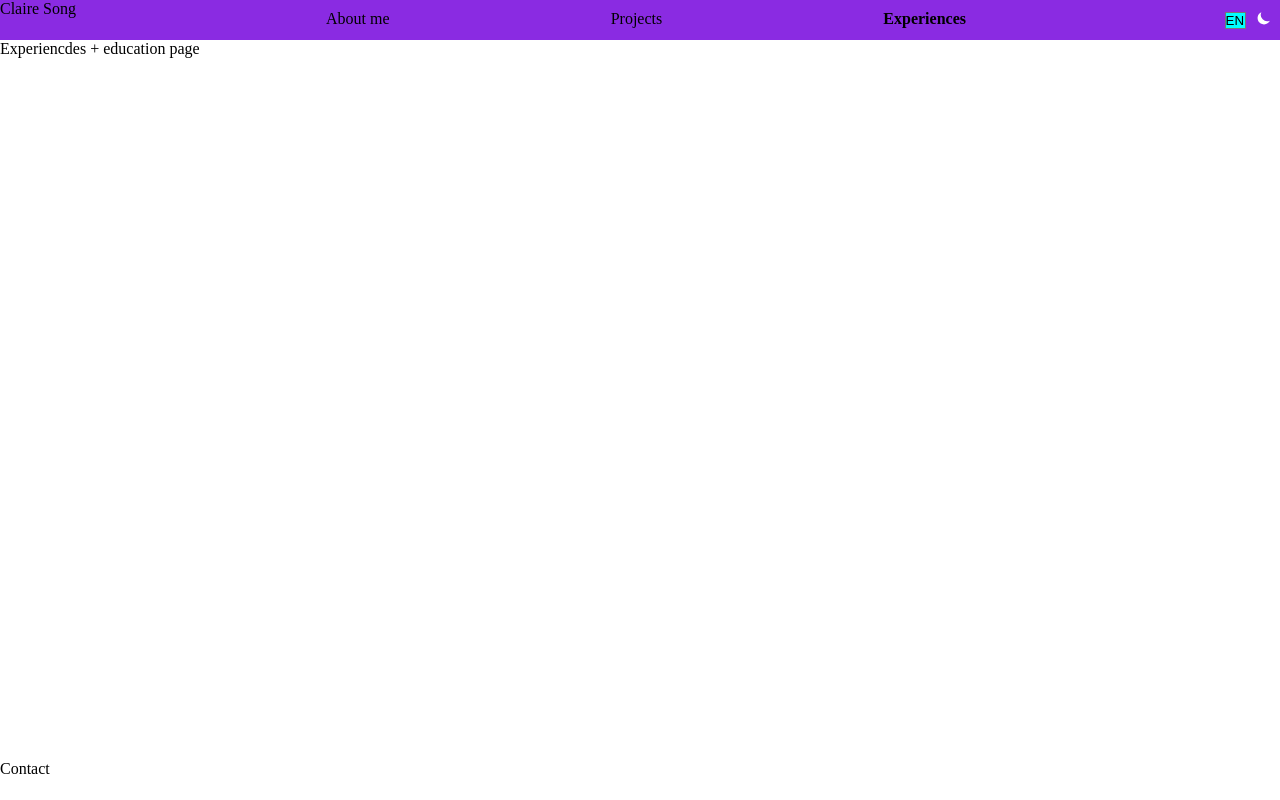
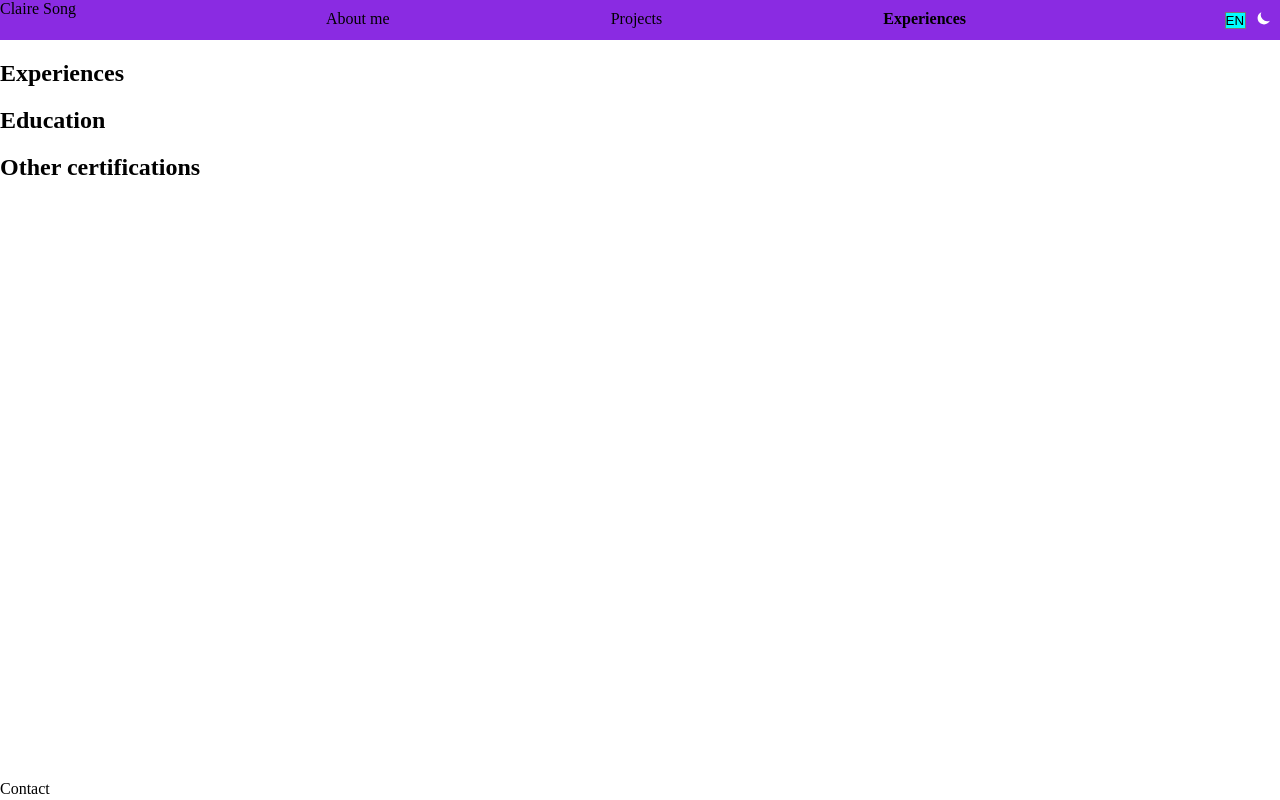
Before and after one commit to claire2d2/portfolio, a React (Vite) app: page /experiences in a window 1280 px wide. Built offline with nearby package versions, Linux system fonts and the light colour scheme.

Commit message:
experiences initial commit

```diff
--- a/src/App.tsx
+++ b/src/App.tsx
@@ -3,7 +3,7 @@ import Layout from "./layout/Layout";
 import Homepage from "./pages/Homepage";
 import About from "./pages/About/About";
 import Projects from "./pages/Projects/Projects";
-import Experiences from "./pages/Experiences";
+import Experiences from "./pages/Experiences/Experiences";
 import "./App.css";
 
 function App() {
--- a/src/pages/Experiences.tsx
+++ /dev/null
@@ -1,7 +0,0 @@
-import React from "react";
-
-const Experiences = () => {
-  return <div>Experiencdes + education page</div>;
-};
-
-export default Experiences;
--- /dev/null
+++ b/src/pages/Experiences/Experiences.css
@@ -0,0 +1,4 @@
+.Experiences {
+  width: 100%;
+  height: 100%;
+}
--- /dev/null
+++ b/src/pages/Experiences/Experiences.tsx
@@ -0,0 +1,12 @@
+import "./Experiences.css";
+const Experiences = () => {
+  return (
+    <div className="Experiences">
+      <h2>Experiences</h2>
+      <h2>Education</h2>
+      <h2>Other certifications</h2>
+    </div>
+  );
+};
+
+export default Experiences;
```
